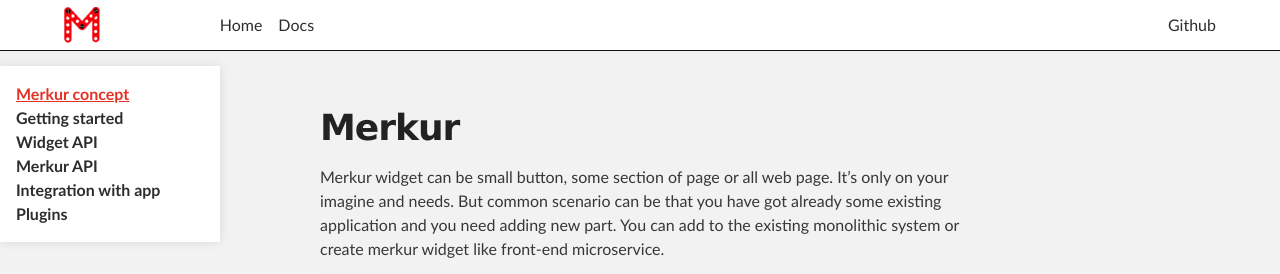
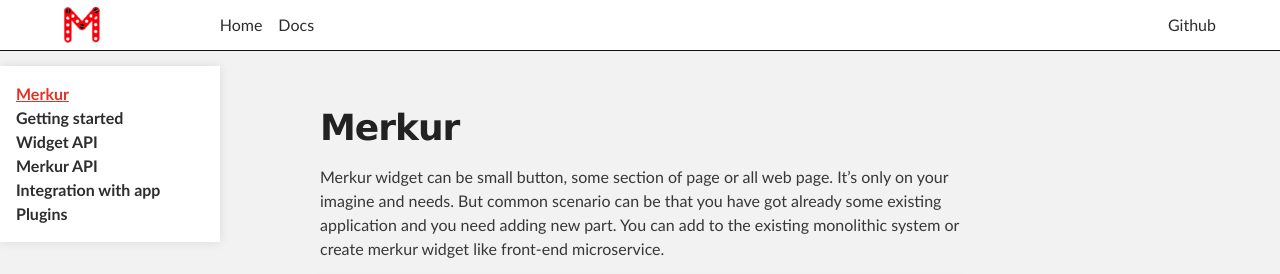
Before and after one commit to mjancarik/merkur, a Jekyll site: the page built from docs/docs.md, in a window 1280 px wide. Shown: the top 274 px of the page. Built offline with Jekyll 4.4.1, drawn with Linux system fonts in a browser that asks for light colours.

Commit message:
docs: ✏️ change title

```diff
--- a/docs/_data/docs.json
+++ b/docs/_data/docs.json
@@ -2,7 +2,7 @@
   "title": "Documentation",
   "menu": [
     {
-      "title": "Merkur concept",
+      "title": "Merkur",
       "url": "/docs"
     },
     {
```
